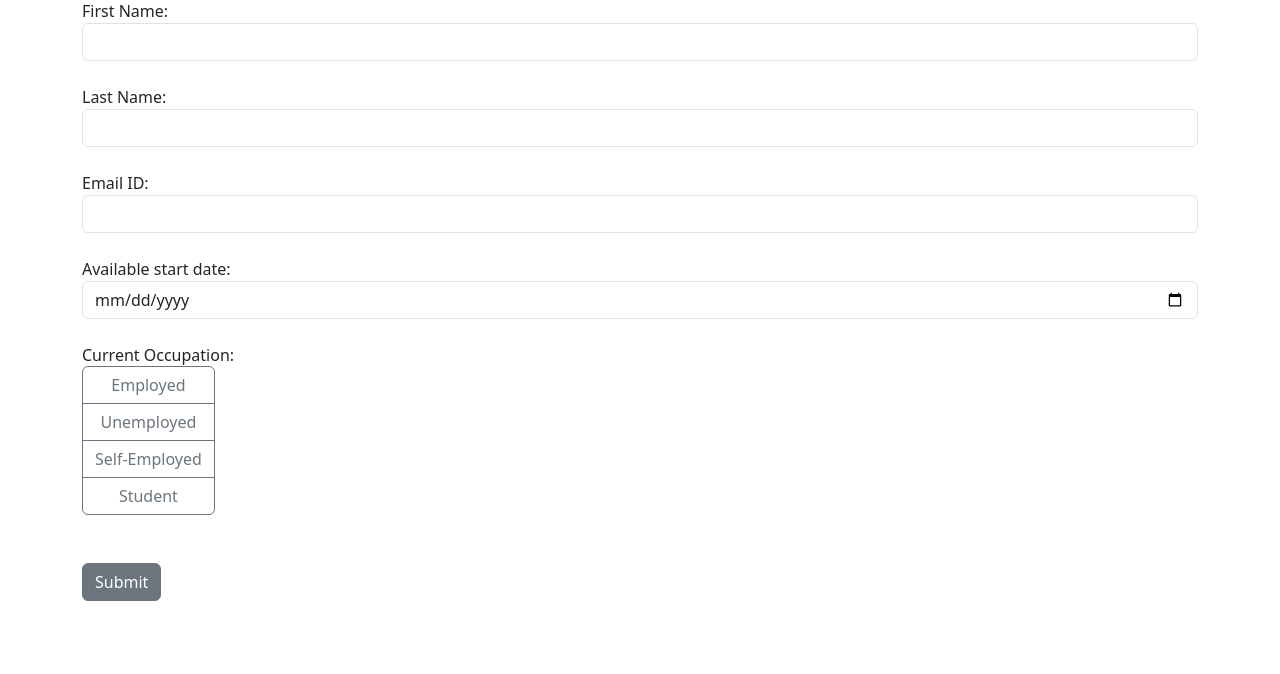
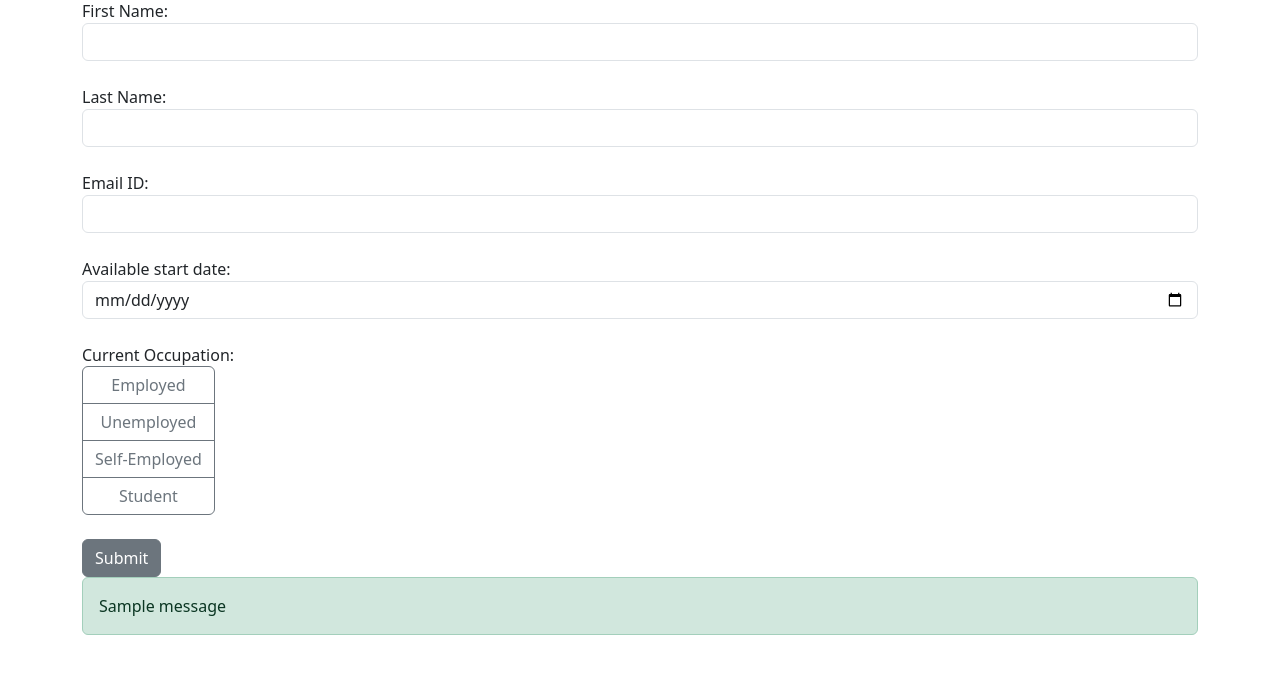
Before and after one commit to FullyRemoteDev/Python-Mega-Course-Ardit-Sulce, a Flask app: page / in a window 1280 px wide. Shown: the part 97-771 px from the top of the page. Run offline with Flask 3, Linux system fonts and the light colour scheme; tables that the repository leaves empty hold one stand-in row (values such as "Sample post"); one stand-in notice (Sample message) is shown.

Commit message:
adds ability to show a form submitted message and send a confirmation email

```diff
--- a/16-Job-Application-Web-App-Flask/app.py
+++ b/16-Job-Application-Web-App-Flask/app.py
@@ -1,8 +1,10 @@
 import os
 from datetime import datetime
 from dotenv import load_dotenv
-from flask import Flask, render_template, request
+from flask import Flask, render_template, request, flash
 from flask_sqlalchemy import SQLAlchemy
+from flask_mail import Mail, Message
+
 
 load_dotenv()
 
@@ -10,7 +12,15 @@ app = Flask(__name__)
 
 app.config['SECRET_KEY'] = os.getenv('APP16_SECRET_KEY')
 app.config['SQLALCHEMY_DATABASE_URI'] = 'sqlite:///data.db'
+app.config['MAIL_SERVER'] = 'smtp.gmail.com'
+app.config['MAIL_PORT'] = 465
+app.config['MAIL_USE_SSL'] = True
+app.config['MAIL_USERNAME'] = os.getenv('APP16_USER_EMAIL')
+app.config['MAIL_PASSWORD'] = os.getenv('APP16_USER_PASSWORD')
+
 db = SQLAlchemy(app)
+
+mail = Mail(app)
 
 
 class Form(db.Model):
@@ -42,6 +52,20 @@ def index():
         db.session.add(form)
         db.session.commit()
 
+        message_body = (f"Thank you for your Job Application, {first_name}.\n\n"
+                        f"Here are your submitted details:\n"
+                        f"Name: {first_name} {last_name}\n"
+                        f"Starting Date: {start_date}\n\n"
+                        f"regards,\n"
+                        f"Company.")
+        message = Message(subject="New form submission",
+                          sender=app.config['MAIL_USERNAME'],
+                          recipients=[email_id],
+                          body=message_body)
+        mail.send(message)
+
+        flash(f"{first_name}, your form was submitted successfully!", 'success')
+
     return render_template('index.html')
 
 
--- a/16-Job-Application-Web-App-Flask/templates/index.html
+++ b/16-Job-Application-Web-App-Flask/templates/index.html
@@ -45,8 +45,16 @@
                     <label class="btn btn-outline-secondary" for="student">Student</label>
                 </div>
             </div>
-            <br>
             <button class="btn btn-secondary mb4" type="submit">Submit</button>
+            {% with messages = get_flashed_messages() %}
+            {% if messages %}
+            <div class="alert alert-success">
+                {% for message in messages %}
+                    {{ message }}
+                {% endfor %}
+            </div>
+            {% endif %}
+            {% endwith %}
         </form>
     </div>
     <script src="https://cdn.jsdelivr.net/npm/@popperjs/core@2.11.8/dist/umd/popper.min.js" integrity="sha384-I7E8VVD/ismYTF4hNIPjVp/Zjvgyol6VFvRkX/vR+Vc4jQkC+hVqc2pM8ODewa9r" crossorigin="anonymous"></script>
```
